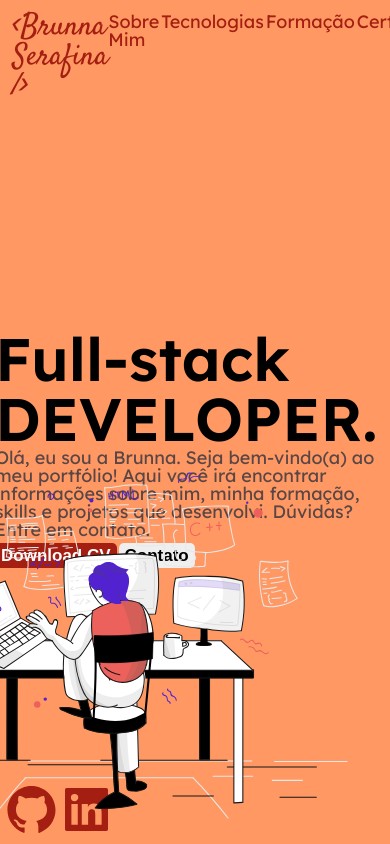
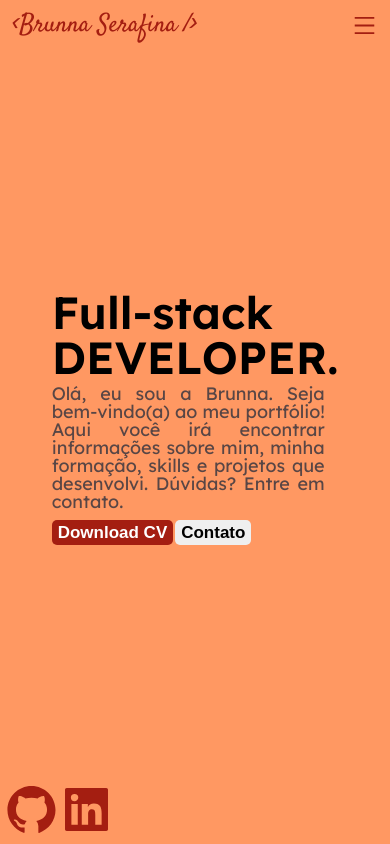
Before and after one commit to brunnaserafina/portfolio-brunna, a React (Create React App) app: page / in a window 390 px wide. Shown: the top 844 px of the page. Built offline with nearby package versions, Linux system fonts and the light colour scheme.

Commit message:
style: formatting responsive layout on home page

```diff
--- a/src/pages/Contact.js
+++ b/src/pages/Contact.js
@@ -255,6 +255,7 @@ const TalkToMe = styled.div`
 const Contacts = styled.div`
   > div {
     display: flex;
+    margin-bottom: 60px;
   }
 
   a {
--- a/src/pages/Home.js
+++ b/src/pages/Home.js
@@ -1,4 +1,4 @@
-import { useRef } from "react";
+import { useRef, useState } from "react";
 import styled from "styled-components";
 import { GithubIcon, LinkedinIcon } from "../common/Icons";
 import ilustration from "../images/ilustration.svg";
@@ -7,6 +7,7 @@ import Contact from "./Contact";
 import Education from "./Education";
 import Projects from "./Projects";
 import curriculo from "../files/CV-BrunnaSerafina.pdf";
+import { AiOutlineMenu } from "react-icons/ai";
 
 export default function Home() {
   const home = useRef(null);
@@ -14,6 +15,7 @@ export default function Home() {
   const formation = useRef(null);
   const projects = useRef(null);
   const contact = useRef(null);
+  const [openMenu, setOpenMenu] = useState(false);
 
   const scrollToSection = (elementRef) => {
     window.scrollTo({
@@ -22,6 +24,10 @@ export default function Home() {
     });
   };
 
+  function openMenuHamburger() {
+    setOpenMenu(!openMenu);
+  }
+
   return (
     <>
       <Wrapper ref={home}>
@@ -29,6 +35,11 @@ export default function Home() {
           <div>
             <h3>{`<Brunna Serafina />`}</h3>
           </div>
+
+          <MenuHamburger onClick={openMenuHamburger}>
+            {openMenu ? "X" : <AiOutlineMenu />}
+          </MenuHamburger>
+
           <ul>
             <li onClick={() => scrollToSection(aboutme)}>Sobre Mim</li>
             <li onClick={() => scrollToSection(aboutme)}>Tecnologias</li>
@@ -38,6 +49,19 @@ export default function Home() {
             <li onClick={() => scrollToSection(contact)}>Contato</li>
             <li>🌞</li>
           </ul>
+
+          {openMenu ? (
+            <MenuList>
+              <li onClick={() => scrollToSection(aboutme)}>Sobre Mim</li>
+              <li onClick={() => scrollToSection(aboutme)}>Tecnologias</li>
+              <li onClick={() => scrollToSection(formation)}>Formação</li>
+              <li onClick={() => scrollToSection(formation)}>Certificações</li>
+              <li onClick={() => scrollToSection(projects)}>Projetos</li>
+              <li onClick={() => scrollToSection(contact)}>Contato</li>
+            </MenuList>
+          ) : (
+            ""
+          )}
         </Header>
 
         <Content>
@@ -94,6 +118,38 @@ export default function Home() {
   );
 }
 
+const MenuHamburger = styled.div`
+  display: none;
+  font-size: 25px;
+
+  @media (max-width: 900px) {
+    display: inline;
+  }
+`;
+
+const MenuList = styled.div`
+  position: absolute;
+  top: 0;
+  width: 100vw;
+  left: 0;
+  margin-top: 45px;
+  padding: 15px;
+  background-color: #ef8f58;
+
+  li {
+    list-style: none;
+    color: #ffff;
+    margin-bottom: 4px;
+    font-weight: 500;
+    font-size: 19px;
+    color: #594645;
+  }
+
+  @media (min-width: 900px) {
+    display: none;
+  }
+`;
+
 const Wrapper = styled.div`
   width: 100vw;
   height: 100vh;
@@ -124,6 +180,16 @@ const Header = styled.div`
     margin-right: 0.5vw;
     cursor: pointer;
   }
+
+  @media (max-width: 900px) {
+    ul {
+      display: none;
+    }
+
+    h3 {
+      font-size: 25px;
+    }
+  }
 `;
 
 const Content = styled.div`
@@ -136,6 +202,7 @@ const Content = styled.div`
     color: #594645;
     font-size: 18px;
     width: 400px;
+    margin: 5px 0;
   }
 
   button {
@@ -158,6 +225,17 @@ const Content = styled.div`
     -ms-transform: scale(1.1);
     transform: scale(1.1);
   }
+
+  @media (max-width: 900px) {
+    h1 {
+      font-size: 45px;
+    }
+
+    p {
+      width: 70vw;
+      text-align: justify;
+    }
+  }
 `;
 
 const Footer = styled.div`
@@ -179,5 +257,9 @@ const Footer = styled.div`
     bottom: 0;
     right: 0;
     width: 550px;
+
+    @media (max-width: 900px) {
+      display: none;
+    }
   }
 `;
```
